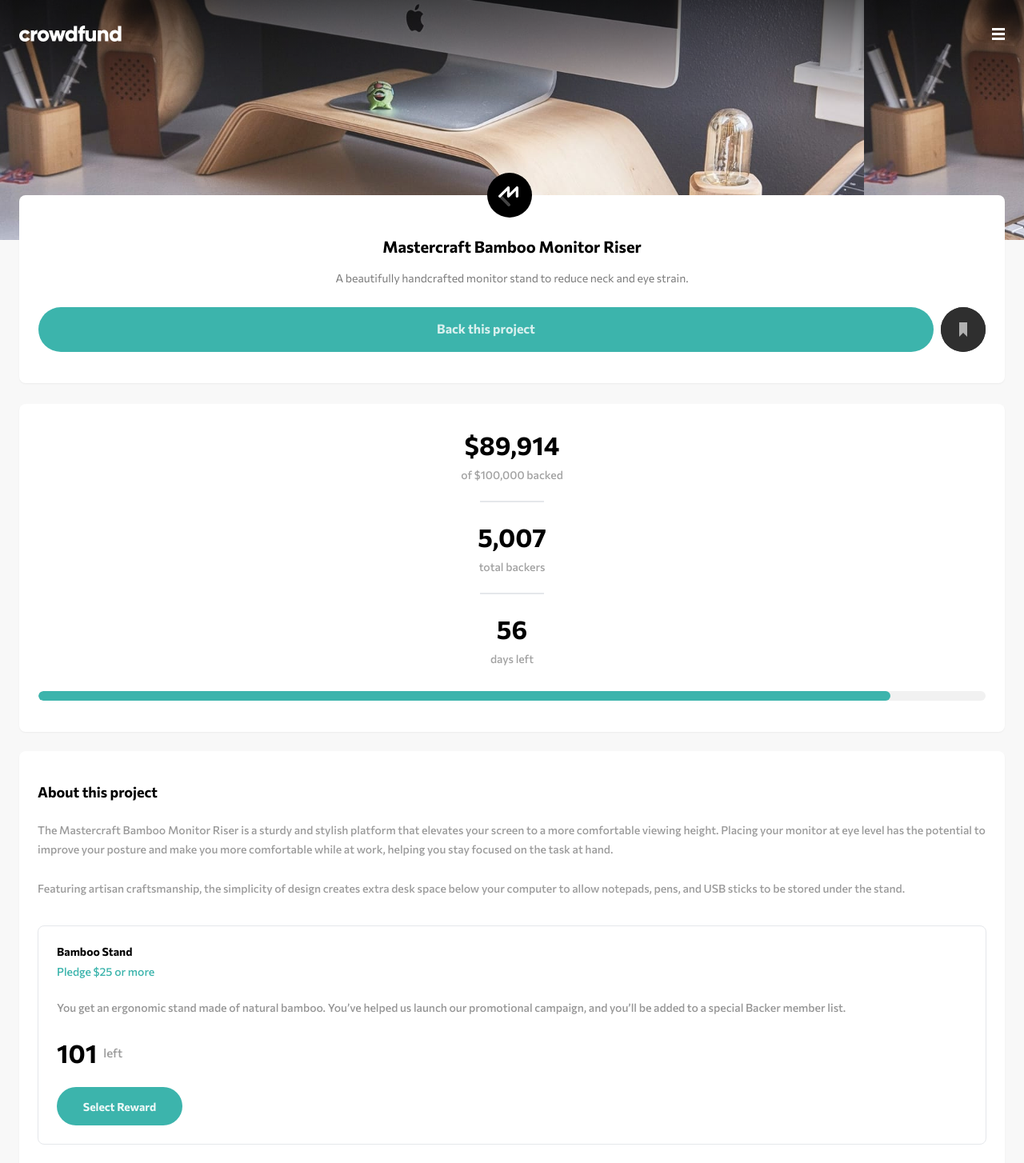
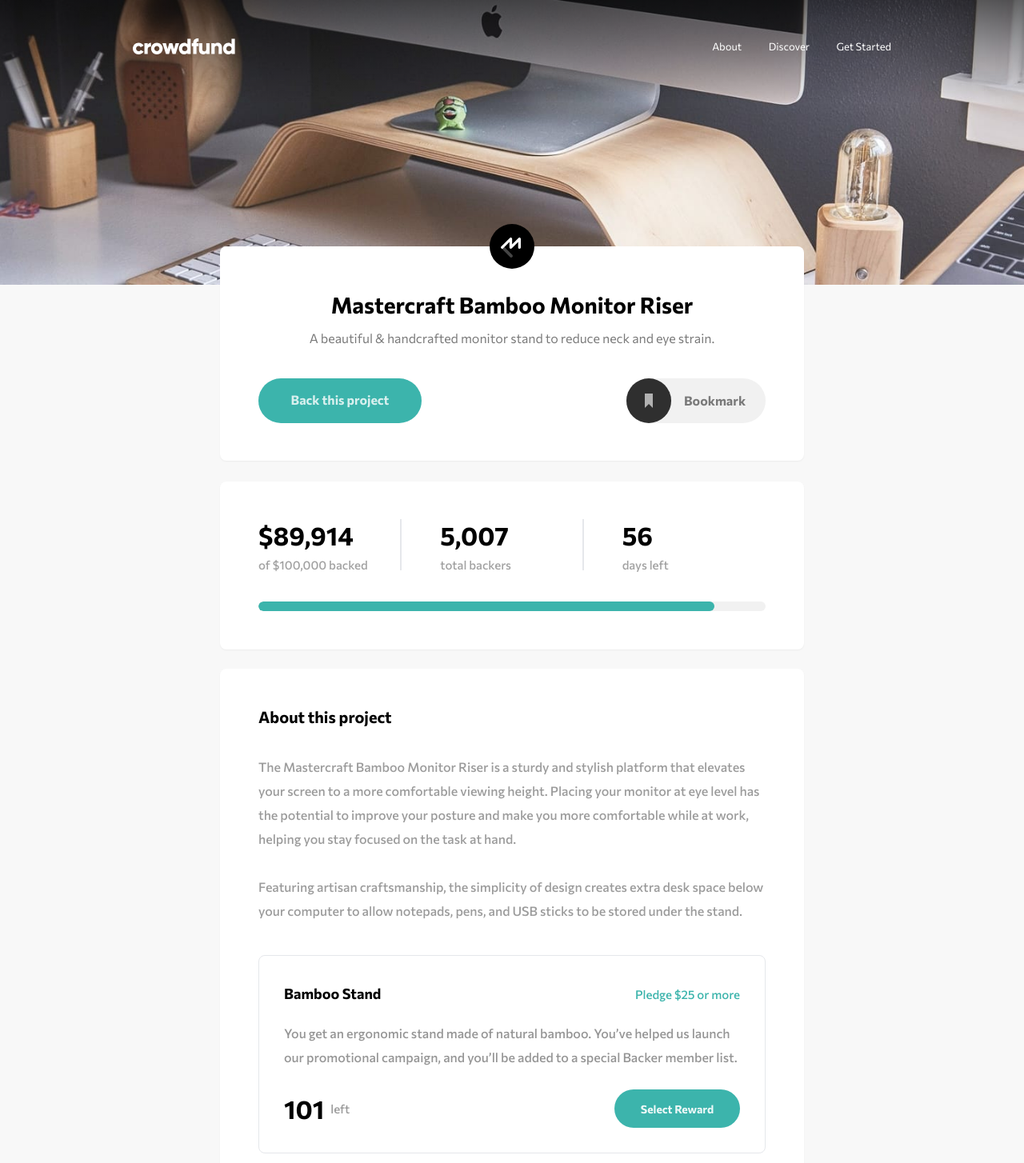
Before and after one commit to muflihanto/frontendmentor, a Next.js app: page /crowdfunding-product-page in a window 1280 px wide. Shown: the top 1454 px of the page at 80% size. Built offline with nearby package versions, Linux system fonts and the light colour scheme.

Commit message:
add crowdfunding-product-page initial desktop styling

```diff
--- a/components/crowdfunding-product-page/Card.jsx
+++ b/components/crowdfunding-product-page/Card.jsx
@@ -1,3 +1,3 @@
 export default function Card(props) {
-  return <div className={`mx-auto bg-white w-[calc(100vw-48px)] rounded-lg shadow-sm ${props.className}`}>{props.children}</div>;
+  return <div className={`mx-auto bg-white w-[calc(100vw-48px)] rounded-lg shadow-sm lg:w-[730px] ${props.className}`}>{props.children}</div>;
 }
--- a/components/crowdfunding-product-page/Header.jsx
+++ b/components/crowdfunding-product-page/Header.jsx
@@ -4,15 +4,15 @@ import { useState } from "react";
 const NavItem = ({ text, hr }) => {
   return (
     <>
-      <li className="px-6">
+      <li className="px-6 lg:px-0">
         <a
           href=""
-          className="font-medium text-crowdfunding-neutral-200 text-[18px]"
+          className="font-medium text-crowdfunding-neutral-200 text-[18px] lg:text-white lg:text-[13px] lg:font-normal lg:block lg:leading-[20px]"
         >
           {text}
         </a>
       </li>
-      {hr && <hr className="mb-[1px]" />}
+      {hr && <hr className="mb-[1px] lg:hidden" />}
     </>
   );
 };
@@ -61,8 +61,8 @@ export default function Header(props) {
     setIsMenuOpen((prev) => !prev);
   };
   return (
-    <header className="bg-[url('/crowdfunding-product-page/images/image-hero-mobile.jpg')] lg:bg-[url('/crowdfunding-product-page/images/image-hero-desktop.jpg')] w-full h-[300px] bg-contain">
-      <div className="flex items-center justify-between px-6 pt-8 pb-20 bg-gradient-to-b from-crowdfunding-neutral-200/60 to-crowdfunding-neutral-200/0">
+    <header className="bg-[url('/crowdfunding-product-page/images/image-hero-mobile.jpg')] lg:bg-[url('/crowdfunding-product-page/images/image-hero-desktop.jpg')] bg-no-repeat w-full h-[300px] bg-contain lg:h-[400px]">
+      <div className="flex items-center justify-between px-6 pt-8 pb-20 bg-gradient-to-b from-crowdfunding-neutral-200/60 lg:pb-[60px] to-crowdfunding-neutral-200/0 lg:px-[166px] lg:pt-[48px] lg:items-start">
         <div className="relative aspect-[32/5] h-[20px]">
           <Image
             src="/crowdfunding-product-page/images/logo.svg"
@@ -71,14 +71,14 @@ export default function Header(props) {
             alt="Crowdfunding Logo"
           />
         </div>
-        <div className="relative h-[15px]">
+        <div className="relative h-[15px] lg:h-fit">
           <MenuButton
-            className="peer"
+            className="peer lg:hidden"
             handleClick={handleClick}
             isMenuOpen={isMenuOpen}
           />
-          <nav className="absolute right-0 invisible opacity-0 top-[53px] peer-aria-expanded:visible peer-aria-expanded:opacity-100 transition-all w-[calc(min(100vw,375px)-48px)] z-20 shadow-md">
-            <ul className="flex flex-col gap-[21px] pt-[22px] bg-white rounded-lg pb-[22px]">
+          <nav className="absolute right-0 invisible opacity-0 top-[53px] peer-aria-expanded:visible peer-aria-expanded:opacity-100 transition-all w-[calc(min(100vw,375px)-48px)] z-20 shadow-md lg:visible lg:static lg:opacity-100 lg:w-fit lg:shadow-none">
+            <ul className="flex flex-col gap-[21px] pt-[22px] bg-white rounded-lg pb-[22px] lg:bg-transparent lg:flex-row lg:p-0 lg:gap-[33.5px]">
               {["About", "Discover", "Get Started"].map((el, index) => {
                 return (
                   <NavItem
--- a/components/crowdfunding-product-page/Main.jsx
+++ b/components/crowdfunding-product-page/Main.jsx
@@ -25,7 +25,7 @@ export default function Main(props) {
   }, []);
 
   return (
-    <div className="relative -top-14">
+    <div className="relative -top-14 lg:-top-[92px] lg:pb-[33px]">
       <Overview openSelectionModal={openSelectionModal} />
       <Statistic />
       <About openSelectionModal={openSelectionModal} />
--- a/components/crowdfunding-product-page/ProjectAbout.jsx
+++ b/components/crowdfunding-product-page/ProjectAbout.jsx
@@ -3,13 +3,13 @@ import supportType from "./supportType.json";
 
 export default function About(props) {
   return (
-    <Card className="px-[23px] pt-[38px] pb-[39px] mt-6">
-      <h2 className="font-bold text-[18px]">About this project</h2>
-      <p className="text-crowdfunding-neutral-100/75 font-medium text-[14px] mt-[22px] leading-[24px]">
+    <Card className="px-[23px] pt-[38px] pb-[39px] mt-6 lg:px-12 lg:pt-[45px] lg:pb-[47px]">
+      <h2 className="font-bold text-[18px] lg:text-[20px]">About this project</h2>
+      <p className="text-crowdfunding-neutral-100/75 font-medium text-[14px] mt-[22px] leading-[24px] lg:text-[16px] lg:mt-[33px] lg:leading-[30px]">
         The Mastercraft Bamboo Monitor Riser is a sturdy and stylish platform that elevates your screen to a more comfortable viewing height. Placing your monitor at eye level has the potential to improve your posture and make you more comfortable while at work, helping you stay focused on the task at hand.
       </p>
-      <p className="text-crowdfunding-neutral-100/75 font-medium text-[14px] mt-[25px] -tracking-[0.01px] leading-[24px]">Featuring artisan craftsmanship, the simplicity of design creates extra desk space below your computer to allow notepads, pens, and USB sticks to be stored under the stand.</p>
-      <div className="mt-[34px] flex flex-col gap-[24px]">
+      <p className="text-crowdfunding-neutral-100/75 font-medium text-[14px] mt-[25px] -tracking-[0.01px] leading-[24px] lg:text-[16px] lg:leading-[30px] lg:mt-[30px]">Featuring artisan craftsmanship, the simplicity of design creates extra desk space below your computer to allow notepads, pens, and USB sticks to be stored under the stand.</p>
+      <div className="mt-[34px] flex flex-col gap-[24px] lg:mt-[40px]">
         {supportType.map((el, index) => {
           if (index > 0) {
             return (
@@ -30,16 +30,19 @@ export default function About(props) {
 function Reward({ data, value, openSelectionModal }) {
   const { name, startsFrom, details, stock } = data;
   return (
-    <div className={`px-[23px] pt-[21px] border rounded-lg pb-[23px] ${stock === 0 && "opacity-50 select-none"}`}>
-      <h3 className="font-bold text-[14px]">{name}</h3>
-      <p className="font-medium text-crowdfunding-primary-100 text-[14px] mt-1">Pledge ${startsFrom} or more</p>
-      <p className="text-[14px] text-crowdfunding-neutral-100/80 font-medium mt-[23px] leading-[24px]">{details}</p>
-      <p className="flex items-center gap-[8px] mt-5">
+    <div className={`px-[23px] pt-[21px] border rounded-lg pb-[23px] lg:px-[31px] lg:pt-[34px] lg:pb-[31px] ${stock === 0 && "opacity-50 select-none"}`}>
+      <div className="lg:flex lg:justify-between">
+        <h3 className="font-bold text-[14px] lg:text-[18px]">{name}</h3>
+        <p className="font-medium text-crowdfunding-primary-100 text-[14px] mt-1 lg:text-[15px] lg:mt-[3px]">Pledge ${startsFrom} or more</p>
+      </div>
+      <p className="text-[14px] text-crowdfunding-neutral-100/80 font-medium mt-[23px] leading-[24px] lg:text-[16px] lg:leading-[30px] lg:mt-[21px]">{details}</p>
+      <div className="lg:flex lg:justify-between lg:items-center lg:mt-[25px]">
+        <p className="flex items-center gap-[8px] mt-5 lg:m-0">
           <span className="text-[32px] font-bold">{stock}</span>
           <span className="text-crowdfunding-neutral-100/75 text-[15px] font-medium">left</span>
         </p>
         <button
-        className={`text-white/90 mt-[19px] rounded-full font-bold text-[14px] w-[157px] h-[48px] ${stock === 0 ? "bg-crowdfunding-neutral-100/75 cursor-default" : "bg-crowdfunding-primary-100"}`}
+          className={`text-white/90 mt-[19px] rounded-full font-bold text-[14px] w-[157px] h-[48px] lg:m-0 ${stock === 0 ? "bg-crowdfunding-neutral-100/75 cursor-default" : "bg-crowdfunding-primary-100"}`}
           value={value}
           onClick={openSelectionModal}
           disabled={stock === 0}
@@ -47,5 +50,6 @@ function Reward({ data, value, openSelectionModal }) {
           {stock === 0 ? "Out of Stock" : "Select Reward"}
         </button>
       </div>
+    </div>
   );
 }
--- a/components/crowdfunding-product-page/ProjectOverview.jsx
+++ b/components/crowdfunding-product-page/ProjectOverview.jsx
@@ -3,8 +3,8 @@ import Card from "./Card";
 
 export default function Overview(props) {
   return (
-    <Card className="relative pt-[52px] pb-[39px]">
-      <div className="absolute -top-[28px] left-[49.75%] -translate-x-1/2 aspect-square w-[56px]">
+    <Card className="relative pt-[52px] pb-[39px] lg:pt-[61px] lg:pb-[47px]">
+      <div className="absolute -top-[28px] left-[49.75%] lg:left-1/2 -translate-x-1/2 aspect-square w-[56px]">
         <Image
           src="/crowdfunding-product-page/images/logo-mastercraft.svg"
           fill
@@ -12,18 +12,20 @@ export default function Overview(props) {
           alt="Mastercraft Brand Logo"
         />
       </div>
-      <div className="px-6 text-center">
-        <h1 className="font-bold text-[20px] px-1 leading-[24px]">Mastercraft Bamboo Monitor Riser</h1>
-        <p className="text-[14px] mt-[16px] leading-[24px] text-crowdfunding-neutral-100">A beautifully handcrafted monitor stand to reduce neck and eye strain.</p>
-        <div className="mt-6 h-[56px] flex justify-between">
+      <div className="px-6 text-center lg:px-12">
+        <h1 className="font-bold text-[20px] px-1 leading-[24px] lg:text-[28px]">Mastercraft Bamboo Monitor Riser</h1>
+        <p className="text-[14px] mt-[16px] leading-[24px] text-crowdfunding-neutral-100 lg:text-[16px] lg:mt-[18px]">
+          A beautiful<span className="inline lg:hidden">ly</span> <span className="hidden lg:inline">& </span>handcrafted monitor stand to reduce neck and eye strain.
+        </p>
+        <div className="mt-6 h-[56px] flex justify-between lg:mt-[38px]">
           <button
-            className="rounded-full text-white/80 font-bold pb-[2px] bg-crowdfunding-primary-100 w-[calc(100%-56px-9px)]"
+            className="rounded-full text-white/80 font-bold pb-[2px] bg-crowdfunding-primary-100 w-[calc(100%-56px-9px)] lg:w-[204px]"
             onClick={props.openSelectionModal}
             value={null}
           >
             Back this project
           </button>
-          <button className="w-[56px] h-[56px] bg-crowdfunding-neutral-200/[82%] rounded-full">
+          <button className="w-[56px] h-[56px] bg-crowdfunding-neutral-200/[82%] rounded-full lg:w-[174px] lg:bg-crowdfunding-neutral-100/10 lg:flex lg:justify-start lg:items-center">
             <svg
               width="56"
               height="56"
@@ -45,6 +47,7 @@ export default function Overview(props) {
                 />
               </g>
             </svg>
+            <span className="lg:font-bold lg:text-crowdfunding-neutral-100 lg:ml-4">Bookmark</span>
           </button>
         </div>
       </div>
--- a/components/crowdfunding-product-page/ProjectStatistic.jsx
+++ b/components/crowdfunding-product-page/ProjectStatistic.jsx
@@ -16,7 +16,8 @@ export default function Statistic(props) {
     },
   ];
   return (
-    <Card className="mt-[26px] py-[27px]">
+    <Card className="mt-[26px] py-[27px] lg:px-12 lg:pt-[43px] lg:pb-[36px]">
+      <div className="lg:flex lg:gap-12">
         {statisticData.map((el, index) => (
           <Data
             value={el}
@@ -24,6 +25,7 @@ export default function Statistic(props) {
             hr={index < statisticData.length - 1}
           />
         ))}
+      </div>
       <Progress
         value="89914"
         target="100000"
@@ -35,19 +37,19 @@ export default function Statistic(props) {
 const Data = (props) => {
   const { h, p } = props.value;
   return (
-    <>
-      <div className="text-center">
+    <div className="text-center lg:text-left lg:flex-1 lg:justify-between lg:flex">
+      <div>
         <h1 className="font-bold text-[32px]">{h}</h1>
-        <p className="text-[14px] mt-[3px] text-crowdfunding-neutral-100/70 font-medium">{p}</p>
+        <p className="text-[14px] mt-[3px] text-crowdfunding-neutral-100/70 font-medium lg:text-[15px] lg:mt-[2px]">{p}</p>
       </div>
-      {props.hr && <hr className="w-[80px] mx-auto border-t-2 mt-[22px] mb-[19px]" />}
-    </>
+      {props.hr && <hr className="w-[80px] mx-auto border-t-2 mt-[22px] mb-[19px] lg:w-[2px] lg:border-t-0 lg:border-l-2 lg:m-0 lg:h-[64px] lg:mt-1" />}
+    </div>
   );
 };
 
 const Progress = (props) => {
   return (
-    <div className="relative bg-crowdfunding-neutral-100/10 mt-[30px] mb-[12px] w-[calc(100%-48px)] rounded-full h-[12px] mx-auto overflow-hidden">
+    <div className="relative bg-crowdfunding-neutral-100/10 mt-[30px] mb-[12px] w-[calc(100%-48px)] rounded-full h-[12px] mx-auto overflow-hidden lg:w-full lg:mt-[34.5px]">
       <div
         className="absolute top-0 h-full bg-crowdfunding-primary-100 w-[200px] rounded-full"
         style={{
--- a/pages/crowdfunding-product-page.js
+++ b/pages/crowdfunding-product-page.js
@@ -15,7 +15,7 @@ export default function Crowdfunding(props) {
       <Main />
       {/* <Slider
         basePath="/crowdfunding-product-page/design/"
-        absolutePath="/crowdfunding-product-page/design/mobile-menu.jpg"
+        // absolutePath="/crowdfunding-product-page/design/mobile-menu.jpg"
         // absolutePath="/crowdfunding-product-page/design/mobile-design-modal-selected.jpg"
         // absolutePath="/crowdfunding-product-page/design/mobile-design-modal-completed.jpg"
       /> */}
```
Lines whose indentation alone changed are shown as unchanged.
